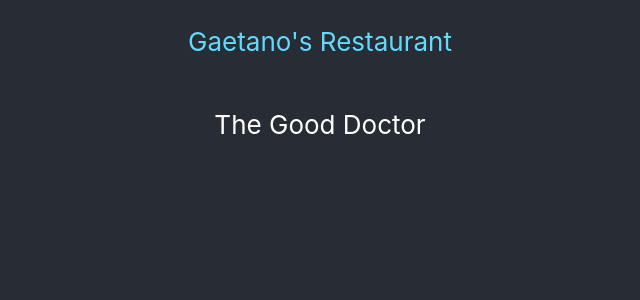
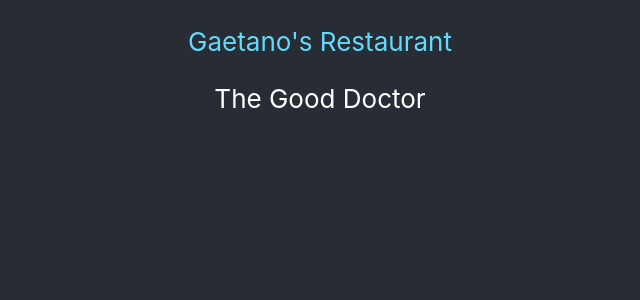
Before and after one commit to jhlumd/meetpai-fe, a React (Create React App) app: page / in a window 1280 px wide. Shown: the top 300 px of the page, without its empty margins (320-960 px from the left). Built offline with nearby package versions, Linux system fonts and the light colour scheme.

Commit message:
Add basic animation and logic for showing and hiding ItemShowCard

```diff
--- a/src/components/App.js
+++ b/src/components/App.js
@@ -1,13 +1,40 @@
-import React from "react";
+import React, { useState } from "react";
 import "./App.css";
+import SearchPage from "./SearchPage/SearchPage";
+import ItemShowCard from "./ItemShowCard/ItemShowCard";
 
 export default function App(props) {
   const { demoData } = props;
 
+  const [showCardHidden, setShowCardHidden] = useState(true);
+  const [itemForShowCard, setItemForShowCard] = useState({});
+
+  function handleSelectItemForShowCard(selectedItem) {
+    console.log(`Selecting item ${selectedItem.name} for ShowCard...`);
+
+    setItemForShowCard(selectedItem);
+    setShowCardHidden(false);
+  }
+
+  function handleCloseShowCard() {
+    console.log("Closing ShowCard...");
+    if (showCardHidden) return;
+
+    setShowCardHidden(true);
+    // fixme: Animate the ShowCard down out of view
+  }
+
   return (
     <div className="app-container">
-      <p className="blue">{demoData[0].name}</p>
-      <p>{demoData[1].name}</p>
+      <SearchPage
+        demoData={demoData}
+        handleSelectItemForShowCard={handleSelectItemForShowCard}
+      />
+      <ItemShowCard
+        showCardHidden={showCardHidden}
+        itemForShowCard={itemForShowCard}
+        handleCloseShowCard={handleCloseShowCard}
+      />
     </div>
   );
 }
--- /dev/null
+++ b/src/components/ItemShowCard/ItemShowCard.css
@@ -0,0 +1,14 @@
+.item-show-card-container {
+  position: absolute;
+  width: 100%;
+  height: 100%;
+  top: 0;
+  overflow: hidden;
+  background-color: aqua;
+  transition: all 1s ease-in-out;
+}
+
+.item-show-card-container.hide {
+  top: 100%;
+  height: 0;
+}
--- a/src/components/ItemShowCard/ItemShowCard.js
+++ b/src/components/ItemShowCard/ItemShowCard.js
@@ -0,0 +1,18 @@
+import React from "react";
+import "./ItemShowCard.css";
+// import SearchPage from "./SearchPage";
+// import ItemShowCard from "./ItemShowCard";
+
+export default function ItemShowCard(props) {
+  const { showCardHidden, itemForShowCard, handleCloseShowCard } = props;
+
+  return (
+    <div className={`item-show-card-container ${showCardHidden ? "hide" : ""}`}>
+      <p onClick={handleCloseShowCard}>x</p>
+      <p>
+        Item Show Card:{" "}
+        {itemForShowCard.name ? itemForShowCard.name : "No Item Selected"}
+      </p>
+    </div>
+  );
+}
--- a/src/components/SearchPage/SearchPage.js
+++ b/src/components/SearchPage/SearchPage.js
@@ -0,0 +1,22 @@
+import React from "react";
+import "./SearchPage.css";
+// import SearchPage from "./SearchPage";
+// import ItemShowCard from "./ItemShowCard";
+
+export default function SearchPage(props) {
+  const { demoData, handleSelectItemForShowCard } = props;
+
+  return (
+    <div className="search-page-container">
+      <p
+        onClick={() => handleSelectItemForShowCard(demoData[0])}
+        className="blue"
+      >
+        {demoData[0].name}
+      </p>
+      <p onClick={() => handleSelectItemForShowCard(demoData[1])}>
+        {demoData[1].name}
+      </p>
+    </div>
+  );
+}
--- a/src/index.js
+++ b/src/index.js
@@ -2,7 +2,7 @@
 import ReactDOM from "react-dom";
 import "./index.css";
 import App from "./components/App";
-import { demoData } from "./_demoData";
+import { demoData } from "./demo/demoData";
 
 ReactDOM.render(
   <React.StrictMode>
```
Also changed, not shown: src/components/SearchPage/SearchPage.css (added), src/demo/demoData.js (renamed from src/_demoData.js).
